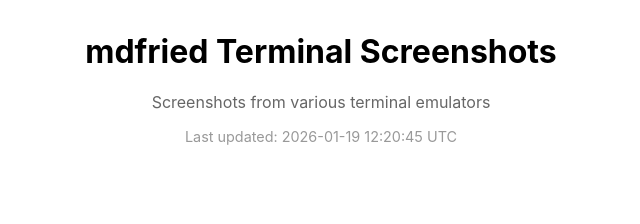
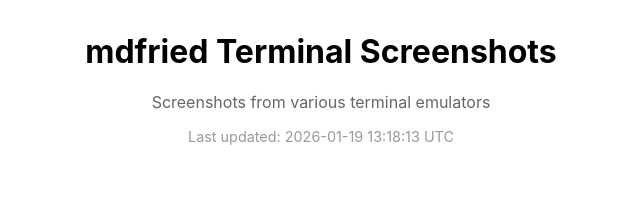
Before and after one commit to benjajaja/mdfried-screenshots, a plain HTML site: page index.html in a window 1280 px wide. Shown: the top 224 px of the page, 319-959 px from the left. Drawn offline with Linux system fonts and the light colour scheme.

Commit message:
deploy: benjajaja/mdfried@26da1728b3f7536b12846998b2590e4137638e44

```diff
--- a/index.html
+++ b/index.html
@@ -14,7 +14,7 @@
   <div class="container">
     <h1>mdfried Terminal Screenshots</h1>
     <p style="text-align: center; color: #666;">Screenshots from various terminal emulators</p>
-    <p style="text-align: center; color: #999; font-size: 0.9em;">Last updated: 2026-01-19 12:20:45 UTC</p>
+    <p style="text-align: center; color: #999; font-size: 0.9em;">Last updated: 2026-01-19 13:18:13 UTC</p>
 <div class='terminal'>
 <h2 id="alacritty">alacritty</h2>
 <img src='images/screenshot-alacritty.png' alt='alacritty screenshot'>
```
Also changed, not shown: images/screenshot-alacritty.png, images/screenshot-foot.png, images/screenshot-kitty.png, images/screenshot-wezterm.png.
